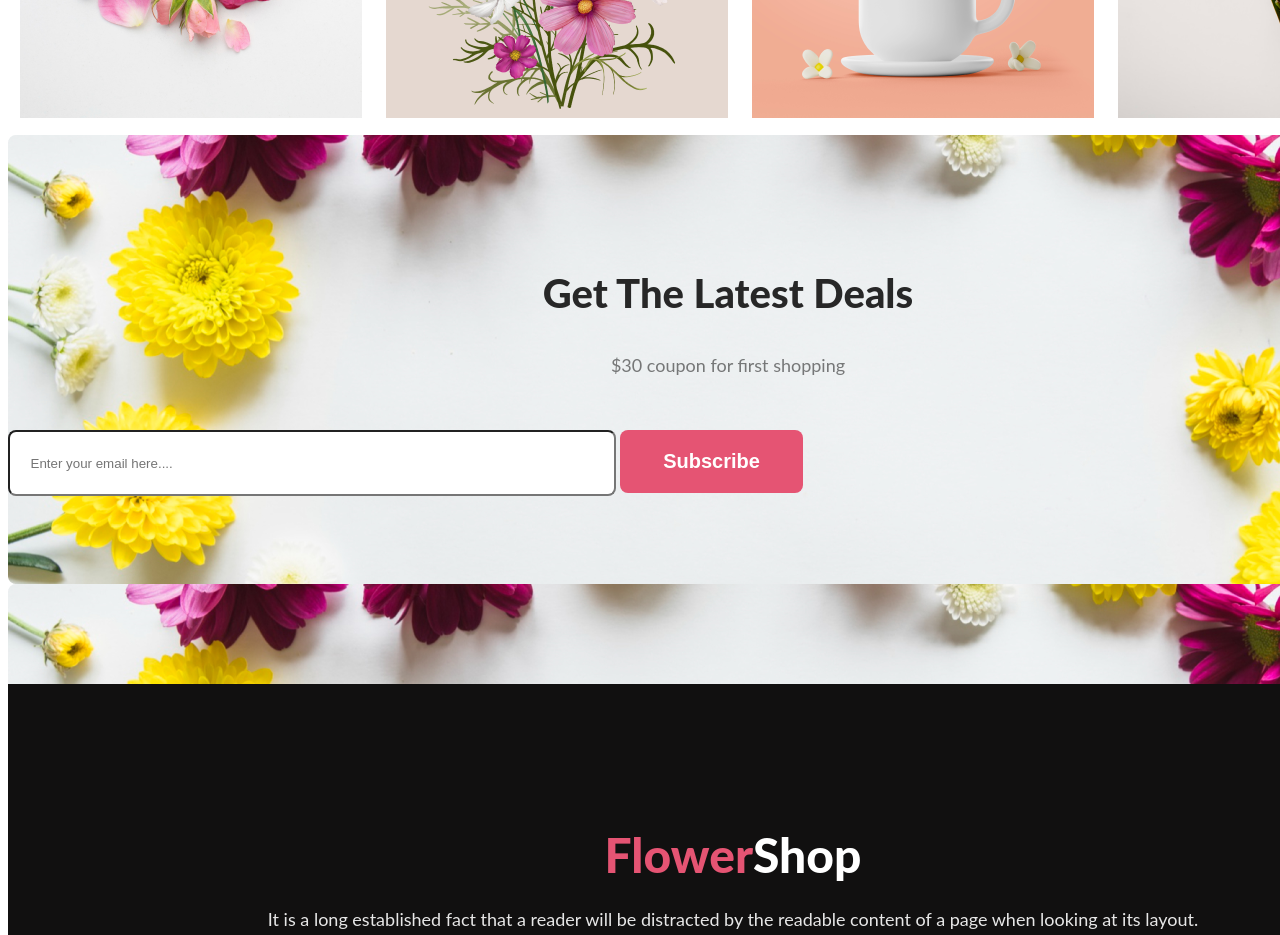
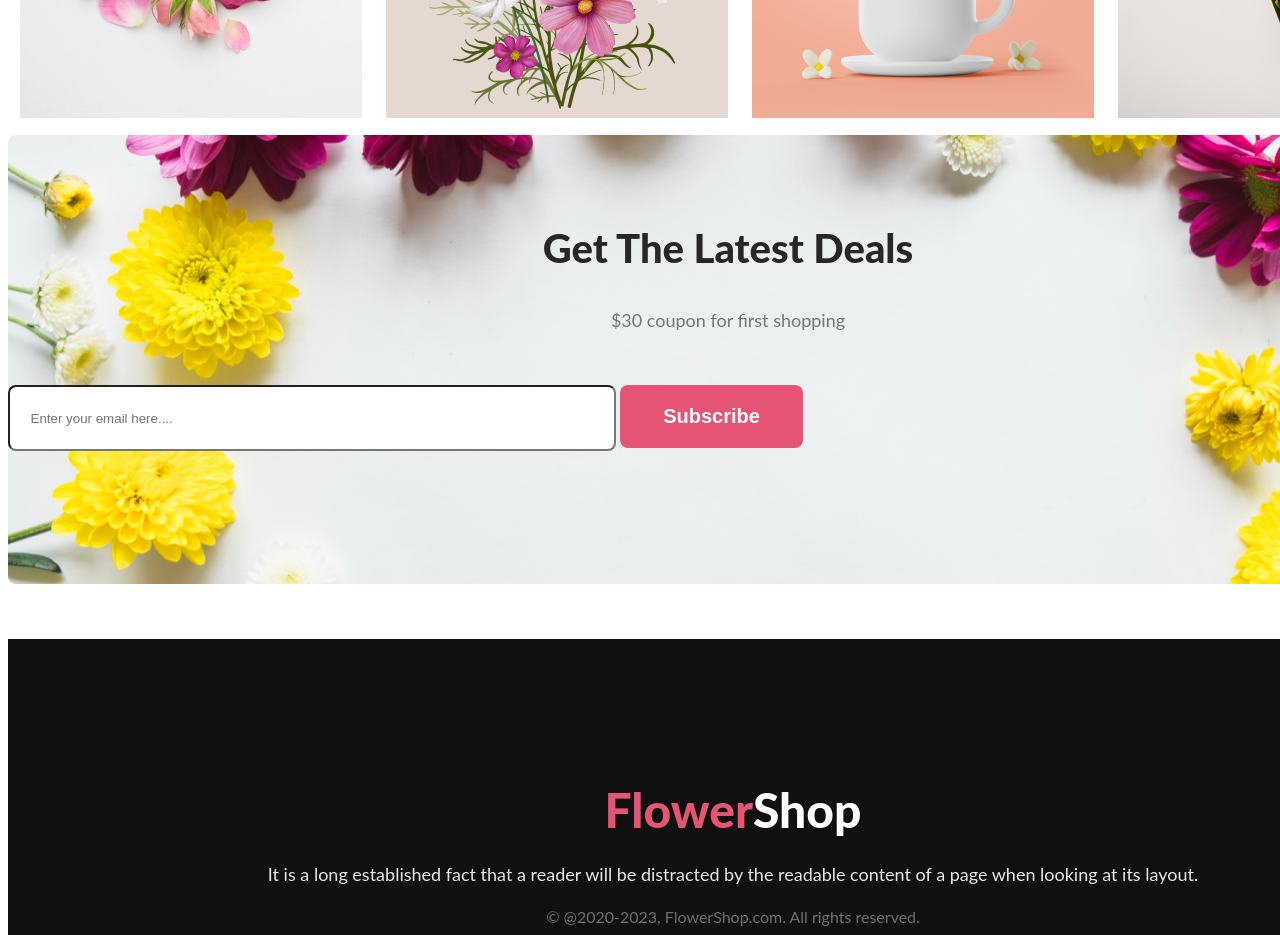
Before and after one commit to boss-no1/flower-shop-website, a plain HTML site: page index.html in a window 1280 px wide. Shown: the part 2660-3595 px from the top of the page. Drawn offline with nearby package versions, Linux system fonts and the light colour scheme; files whose address does not match are found by name.

Commit message:
add file

```diff
--- a/index.html
+++ b/index.html
@@ -220,7 +220,8 @@ body{
     width: 1440px;
     height: 449px;
     flex-shrink: 0;
-    padding-top: 100px;
+    padding-top: 55px;
+    background-repeat: no-repeat;
 }
 .last-text{
     color: #272727;
```
